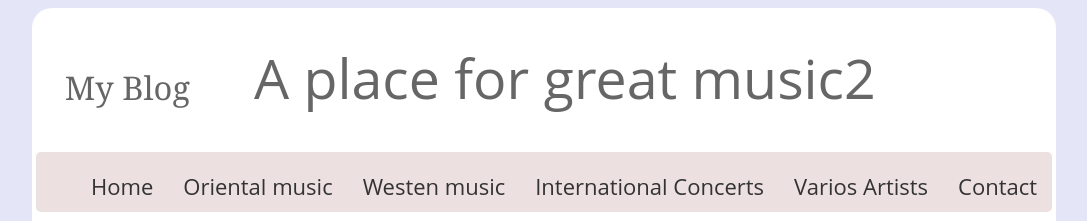
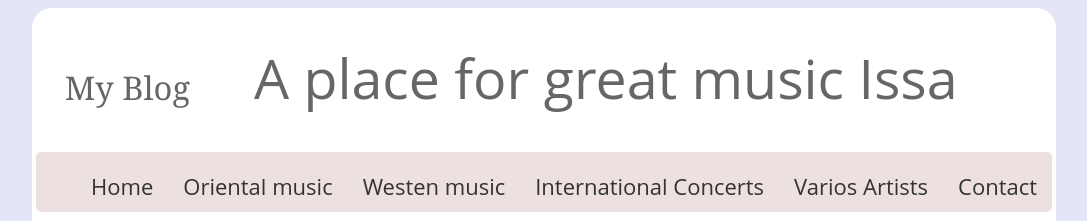
Before and after one commit to issaalali991/project_primer, a plain HTML site: page index.html in a window 1280 px wide. Shown: the top 221 px of the page, without its empty margins (96-1183 px from the left). Drawn offline with Linux system fonts and the light colour scheme; a web font is replaced by a local one.

Commit message:
Add music (#4)

```diff
--- a/index.html
+++ b/index.html
@@ -11,7 +11,7 @@
   <div class="wrapper">
   <header>
     <div class="brand">My Blog
-      <span>A place for great music2</span>
+      <span>A place for great music Issa</span>
     </div>
     <nav class="navbar">
       <ul>
```
